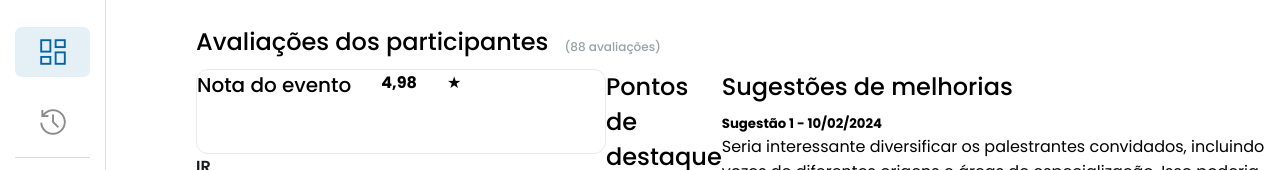
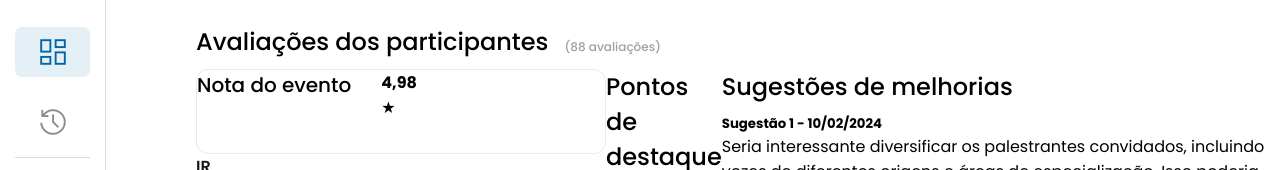
Before and after one commit to EsyProject/EsyFrontend, a React (Vite) app: page /dashboard in a window 1280 px wide. Shown: the part 337-507 px from the top of the page. Built offline with nearby package versions, Linux system fonts and the light colour scheme.

Commit message:
feat: adding classes for rate configuration

```diff
--- a/src/pages/Dashboard/Dashboard.jsx
+++ b/src/pages/Dashboard/Dashboard.jsx
@@ -62,8 +62,10 @@ const Dashboard = () => {
                 <div className="event-note">
                   <div className="note-content">
                     <h3>Nota do evento</h3>
-                    <h4>4,98</h4>
-                    <span>★</span>
+                    <div className="rate">
+                      <h4>4,98</h4>
+                      <span>★</span>
+                    </div>
                   </div>
                 </div>
                 <div className="evaluations">
```
